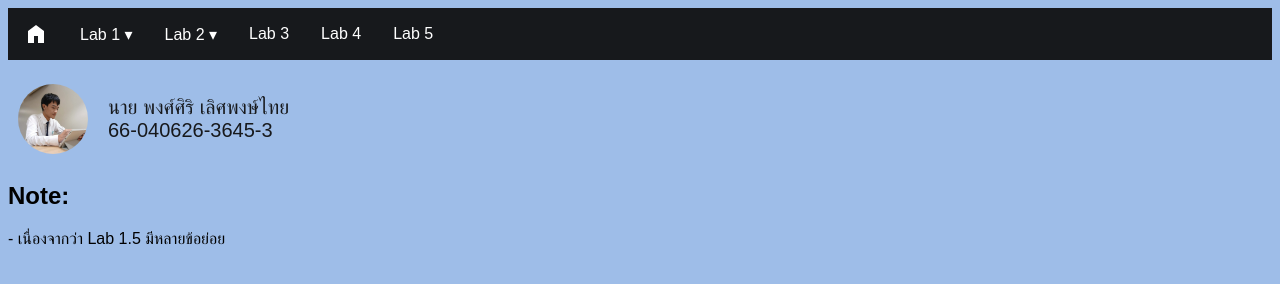
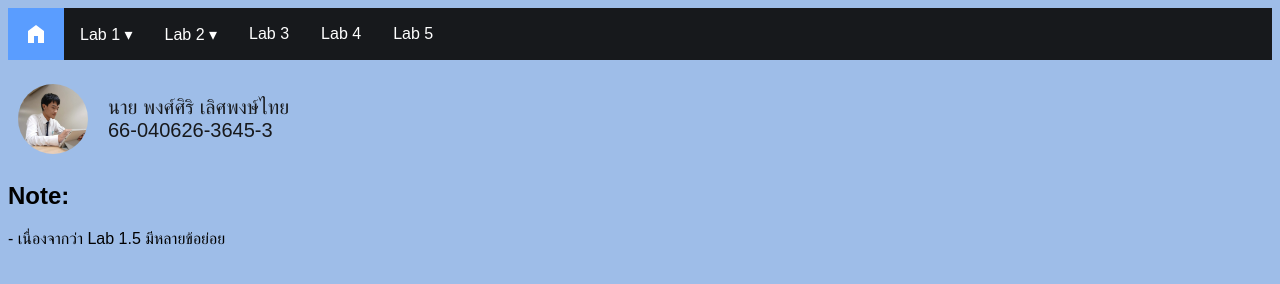
Before and after one commit to cs6636453/cs6636453.github.io, a plain HTML site: page index.html in a window 1280 px wide. Drawn offline with Linux system fonts and the light colour scheme.

Commit message:
เพิ่มเติมปุ่ม .active (ปัจจุบัน)

```diff
--- a/index.html
+++ b/index.html
@@ -45,6 +45,9 @@
         width: 24px;
     }
     li a:hover, .dropdown:hover .dropbtn {
+        background-color: #5a9dff;
+    }
+    .active {
         background-color: #5a9dff;
     }
     li.dropdown {
```
